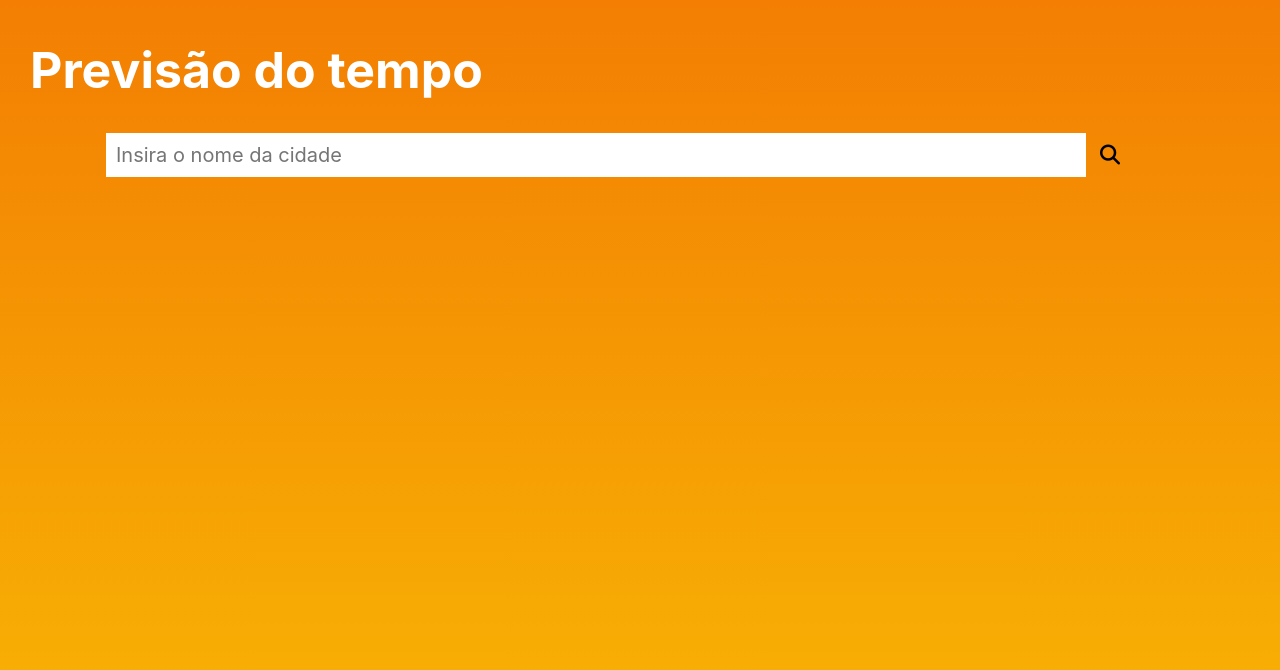
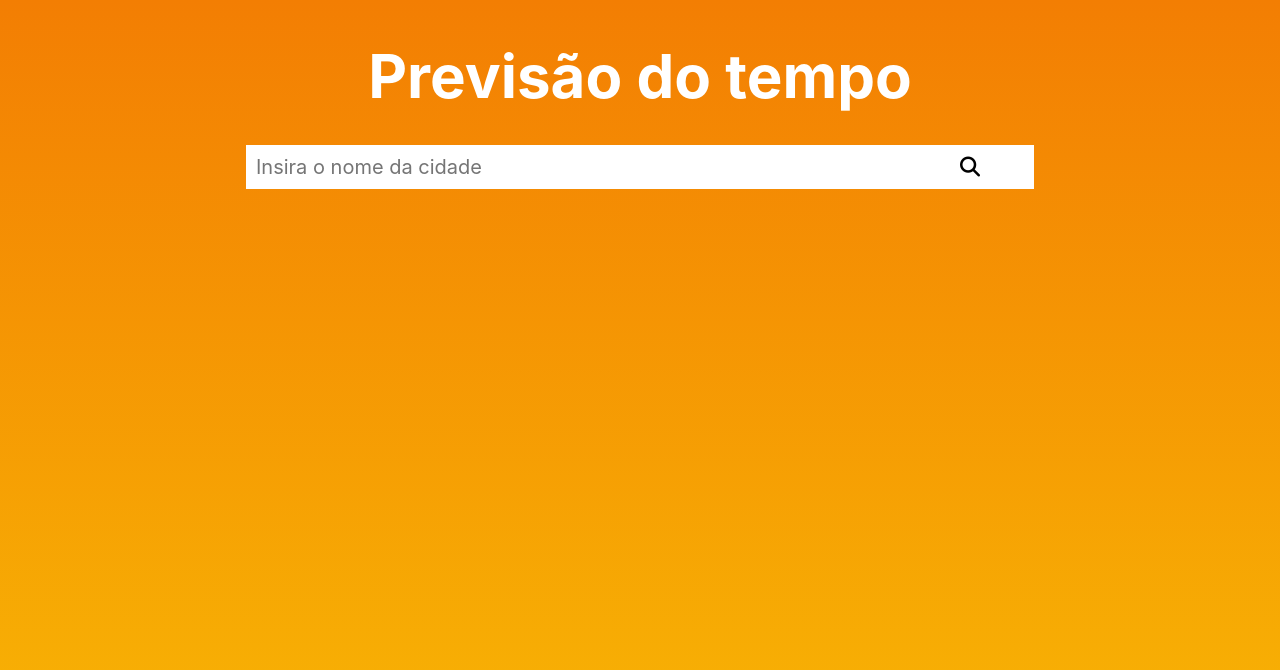
Before and after one commit to Lara-Capila/clima, a React (Create React App) app: page / in a window 1280 px wide. Shown: the top 670 px of the page. Built offline with nearby package versions, Linux system fonts and the light colour scheme; no server answers.

Commit message:
Implementa media queries para a responsividade

```diff
--- a/src/styles/climate.css
+++ b/src/styles/climate.css
@@ -26,3 +26,9 @@
   margin: 5px;
   font-weight: bold;
 }
+
+@media (min-width: 600px) {
+  .climate-container {
+    width: 60vw;
+  }
+}
--- a/src/styles/footer.css
+++ b/src/styles/footer.css
@@ -1,4 +1,4 @@
-footer {
+.footer-container {
   position: fixed;
   bottom: 0;
   text-align: center;
@@ -6,3 +6,9 @@ footer {
   width: 70vw;
   font-size: 18px;
 }
+
+@media (min-width: 600px) {
+  .footer-container {
+    width: 50vw;
+  }
+}
--- a/src/styles/mainContent.css
+++ b/src/styles/mainContent.css
@@ -14,17 +14,40 @@
 
 .inputCityName {
   padding: 10px;
-  width: 75vw;
-  padding: 10px -10px;
   font-size: 20px;
 }
 
 .iconSearch {
-  background-color: transparent;
-  margin: 3px 0 0 -40px;
+  background-color: white;
+  margin: 3px 0 0 0px;
   border: none;
   padding: 10px;
   width: 10vw;
   position: relative;
   font-size: 20px;
 }
+
+@media (min-width: 600px) {
+  .title-page {
+    text-align: center;
+    font-size: 60px;
+  }
+
+  .inputCityName {
+    width: 50vw;
+    border: none;
+  }
+
+  .inputCityName:focus {
+    outline: none;
+  }
+
+  .iconSearch {
+    margin: 3px 0 0 0px;
+    background-color: white;
+  }
+
+  .iconSearch:hover {
+    cursor: pointer;
+  }
+}
```
